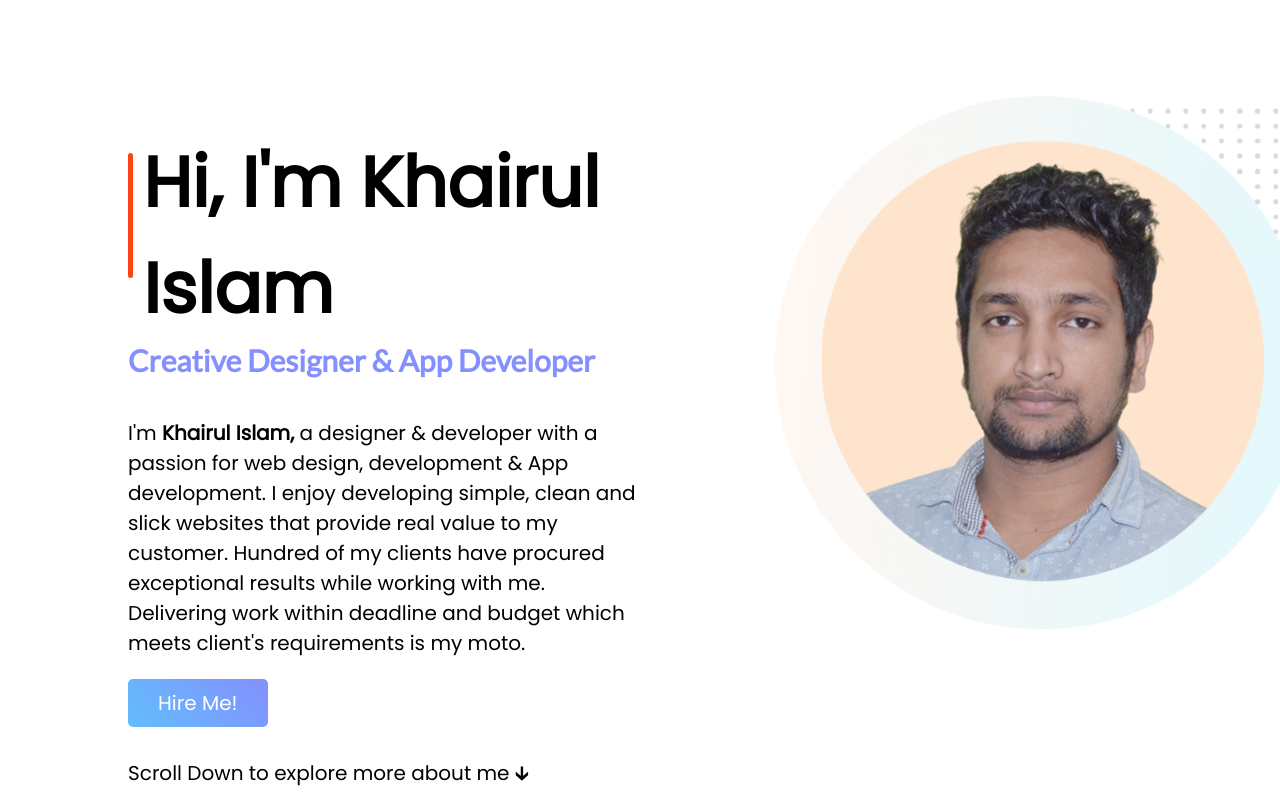
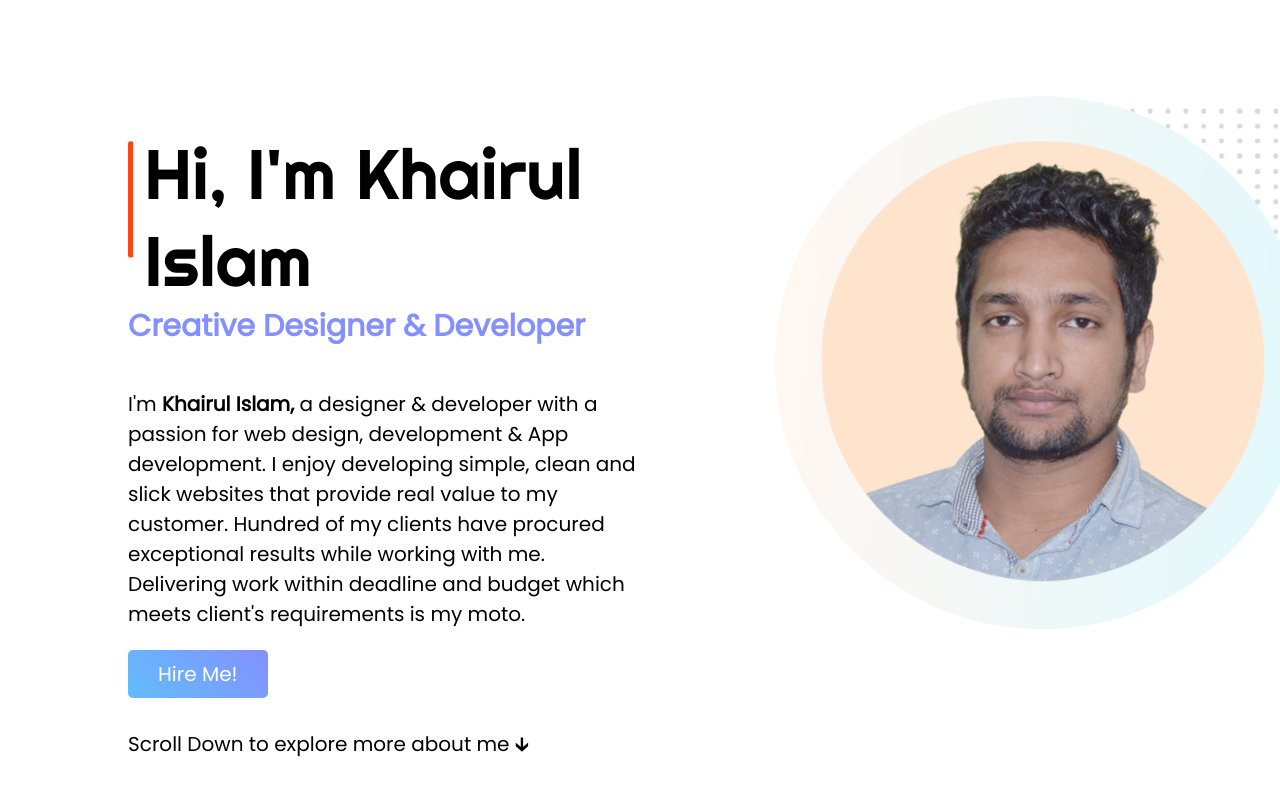
Before and after one commit to prokhairul/assignment-1, a plain HTML site: page index.html in a window 1280 px wide. Shown: the top 800 px of the page. Drawn offline with Linux system fonts and the light colour scheme.

Commit message:
Use hr instead div for vertical line & Few Design changes

```diff
--- a/index.html
+++ b/index.html
@@ -9,16 +9,17 @@
     <link rel="shortcut icon" href="img/Favicon.ico" type="image/x-icon">
     <link rel="preconnect" href="https://fonts.googleapis.com">
     <link rel="preconnect" href="https://fonts.gstatic.com" crossorigin>
-    <link href="https://fonts.googleapis.com/css2?family=Lato&family=Poppins&display=swap" rel="stylesheet">
+    <link href="https://fonts.googleapis.com/css2?family=Lato&family=Poppins&family=Righteous&display=swap"
+        rel="stylesheet">
     <title>MD Khairul Islam</title>
 </head>
 
 <body>
     <section class="aboutme flexcontainer">
         <div class="aboutme-left">
-            <div class="color-border-left"></div>
+            <hr class="vertical-border">
             <h1>Hi, I'm Khairul Islam</h1>
-            <h2>Creative Designer & App Developer</h2>
+            <h2>Creative Designer & Developer</h2>
             <p>I'm <strong>Khairul Islam,</strong> a designer & developer with a passion for web design, development &
                 App development. I enjoy developing simple, clean and slick websites that provide real value to my
                 customer. Hundred of my clients have procured exceptional results while working with me. Delivering work
@@ -89,8 +90,8 @@
                 <div class="input-area">
                     <label for="name">First Name:</label>
                     <input type="text" id="name" name="fname" placeholder="Full Name" required><br>
-                    <label for="number">Phone:</label>
-                    <input type="number" id="phone" name="phone" placeholder="Phone Number" required><br>
+                    <label for="tel">Phone:</label>
+                    <input type="tel" id="tel" name="tel" placeholder="Phone Number" required><br>
                     <label for="fname">Email:</label>
                     <input type="email" id="fname" name="fname" placeholder="Email Address" required>
                 </div>
--- a/style.css
+++ b/style.css
@@ -24,11 +24,10 @@ body{
     width: 60%;
 }
 
-.color-border-left{
+.vertical-border{
     border-left: 5px solid #FA4616;
-        height: 125px;
-        margin-top: 23px;
-        margin-right: 10px;
+    height: 115px;
+    margin: 11px 10px 0px 0px;
     float: left;
     border-radius: 5px;
 }
@@ -36,12 +35,14 @@ body{
 .aboutme-left h1{
     font-size: 70px;
     margin: 0;
+    font-family: 'Righteous', cursive;
+    font-weight: 500;
 }
 .aboutme-left h2{
     font-size: 30px;
     color: #8490ff;
     margin: 0px;
-    font-family: 'Lato', sans-serif;
+    font-family: 'Poppins', sans-serif;
 }
 
 .aboutme-left h3{
@@ -130,8 +131,8 @@ body{
 
 .mission-content {
     width: 50%;
-    margin-left: -170px;
-    margin-top: 50px;
+    margin: 50px 0px 0px -170px;
+
 }
 
 .mission-content h2{
@@ -234,7 +235,7 @@ input[type=text], select {
     box-sizing: border-box;
   }
 
-  input[type=number], select {
+  input[type=tel], select {
     width: 100%;
     padding: 12px 20px;
     margin: 8px 0;
@@ -273,6 +274,7 @@ footer{
     background-color: #0c1116;
     color: white;
     padding: 25px 0px 25px 0px;
+    font-family: 'Lato', sans-serif;
 }
 
 footer a{
```
Lines whose indentation alone changed are shown as unchanged.
